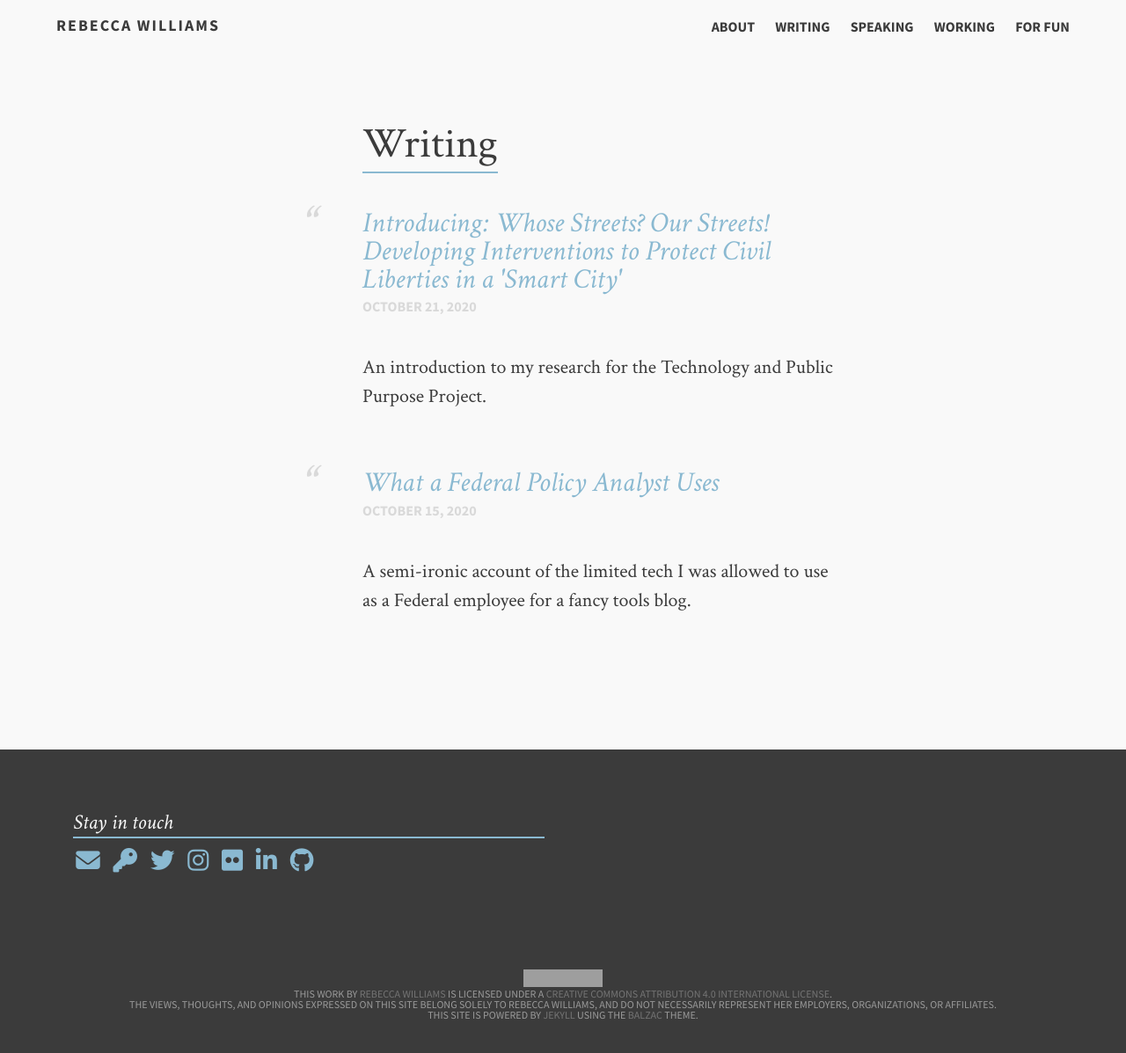
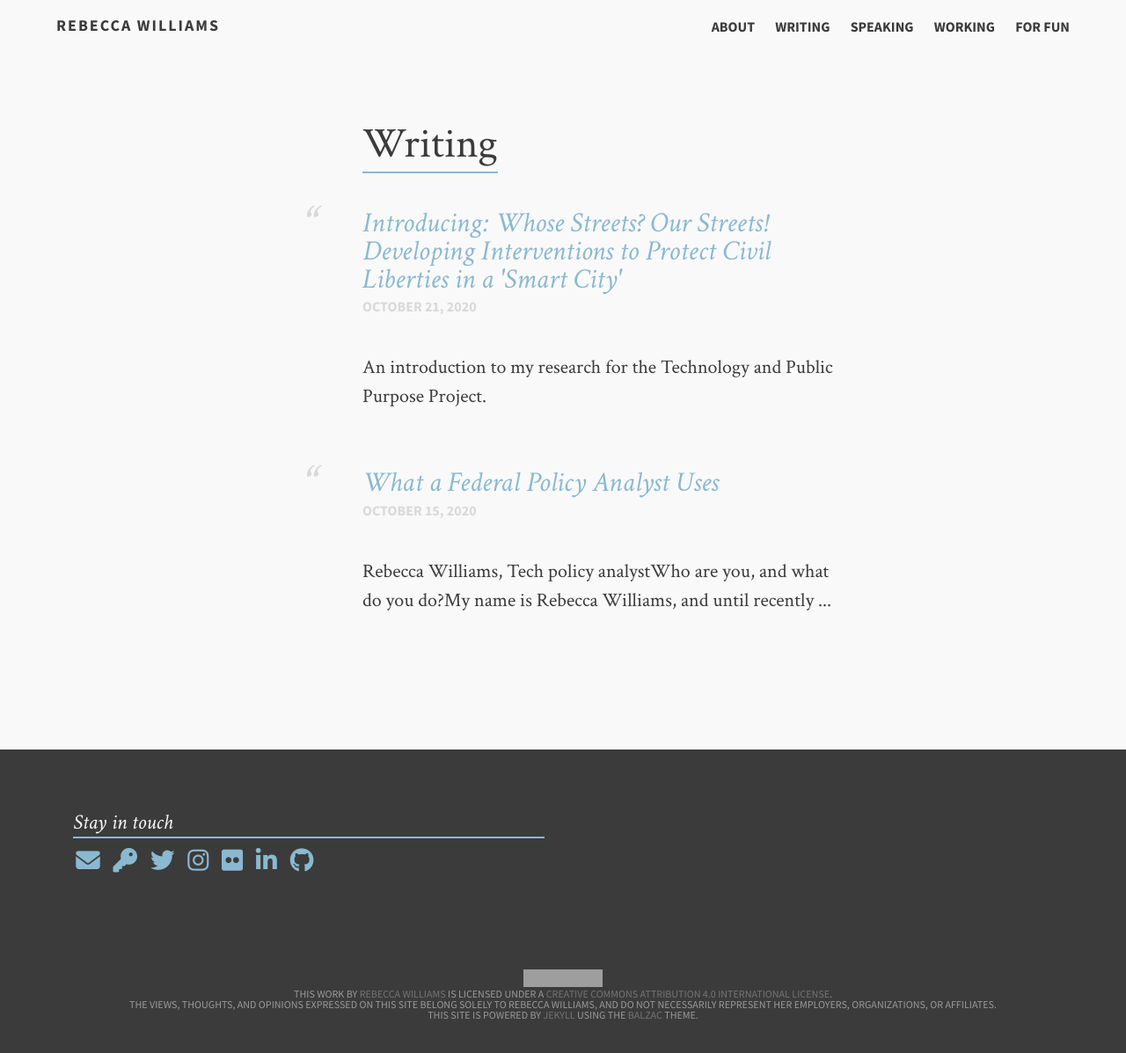
Before and after one commit to rebeccawilliams/rebeccawilliams.us, a Jekyll site: the page built from writing.md, in a window 1280 px wide. Shown: the whole page at 88% size. Built offline with Jekyll 4.4.1, drawn with Linux system fonts in a browser that asks for light colours; nearby versions of some CDN libraries; grey boxes are pictures that could not be loaded.

Commit message:
Update 2020-10-15-Uses-This.md

```diff
--- a/_posts/2020-10-15-Uses-This.md
+++ b/_posts/2020-10-15-Uses-This.md
@@ -1,10 +1,8 @@
 ---
 layout: post
 title: What a Federal Policy Analyst Uses
-description: "A semi-ironic account of the limited tech I was allowed to use as a Federal employee for a fancy tools blog."
 related_image: https://usesthis.com/images/interviews/rebecca.williams/portrait.jpg
 date: 2020-10-15
-
 ---
 
 <img src="https://usesthis.com/images/interviews/rebecca.williams/portrait.jpg">
```
